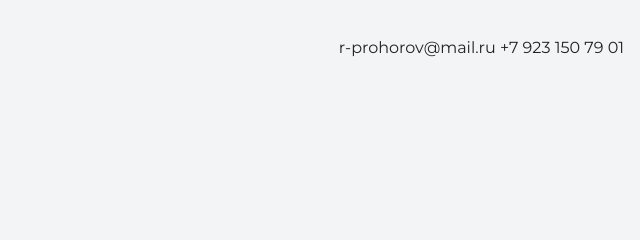
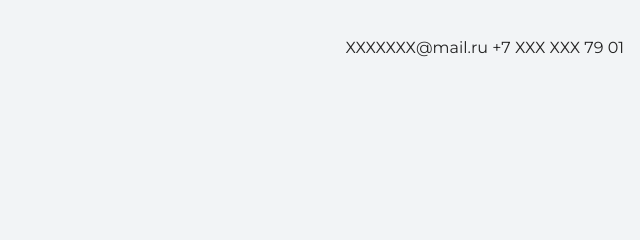
Before and after one commit to RomanNSO/my-site, a plain HTML site: page index.html in a window 1280 px wide. Shown: the top 240 px of the page, 640-1280 px from the left. Drawn offline with nearby package versions, Linux system fonts and the light colour scheme.

Commit message:
Update index.html

```diff
--- a/index.html
+++ b/index.html
@@ -10,7 +10,7 @@
   <body>
     <header class="page-header">
       <div class="container">
-      r-prohorov@mail.ru +7 923 150 79 01
+      ХХХХХХХ@mail.ru +7 ХХХ ХХХ 79 01
       </div>
     </header>
 
```
